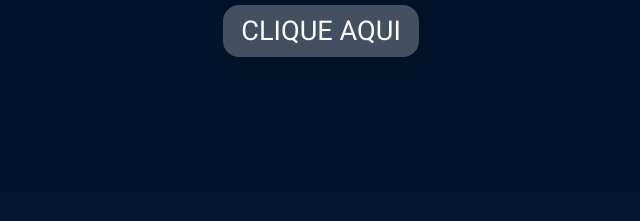
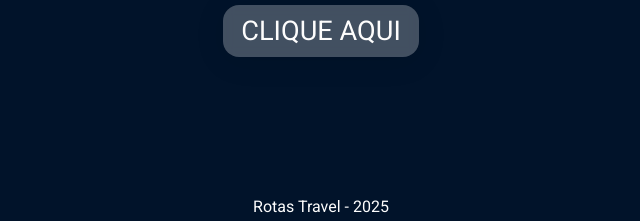
Before and after one commit to otiagosantos/rotastravel-landingpage, a PHP site: page / in a window 1280 px wide. Shown: the part 3948-4169 px from the top of the page, without its empty margins (319-959 px from the left). Before the commit the page ends 4005 px from the top, so only its background shows below. Run offline with PHP 8.4, Linux system fonts and the light colour scheme.

Commit message:
add super basic footer.

```diff
--- a/index.php
+++ b/index.php
@@ -21,6 +21,7 @@
     <link rel="stylesheet" href="/styles/historia.css" />
     <link rel="stylesheet" href="/styles/localizacao.css" />
     <link rel="stylesheet" href="/styles/contato.css" />
+    <link rel="stylesheet" href="/styles/footer.css" />
 
     <script src="/scripts/global.js" defer></script>
     <script src="/scripts/header.js" defer></script>
@@ -186,16 +187,17 @@
                 <!-- <img src="/assets/images/montanha-fundo-pg-2.png" alt=""> -->
             </div>
             <div id="contato_content">
-                <span id="contato_cta" class="uppercase bold">Entre em contato, não perca tempo</span>
+                <span id="contato_cta" class="uppercase bold">Entre em contato, não perca tempo!</span>
 
                 <a href="#" class="btn cta-btn">
                     Clique aqui
                 </a>
             </div>
-
         </section>
     </main>
-
+    <footer>
+        Rotas Travel - 2025
+    </footer>
 
 </body>
 
--- /dev/null
+++ b/styles/footer.css
@@ -0,0 +1,4 @@
+footer {
+    text-align: center;
+    padding: 5px;
+}
```
